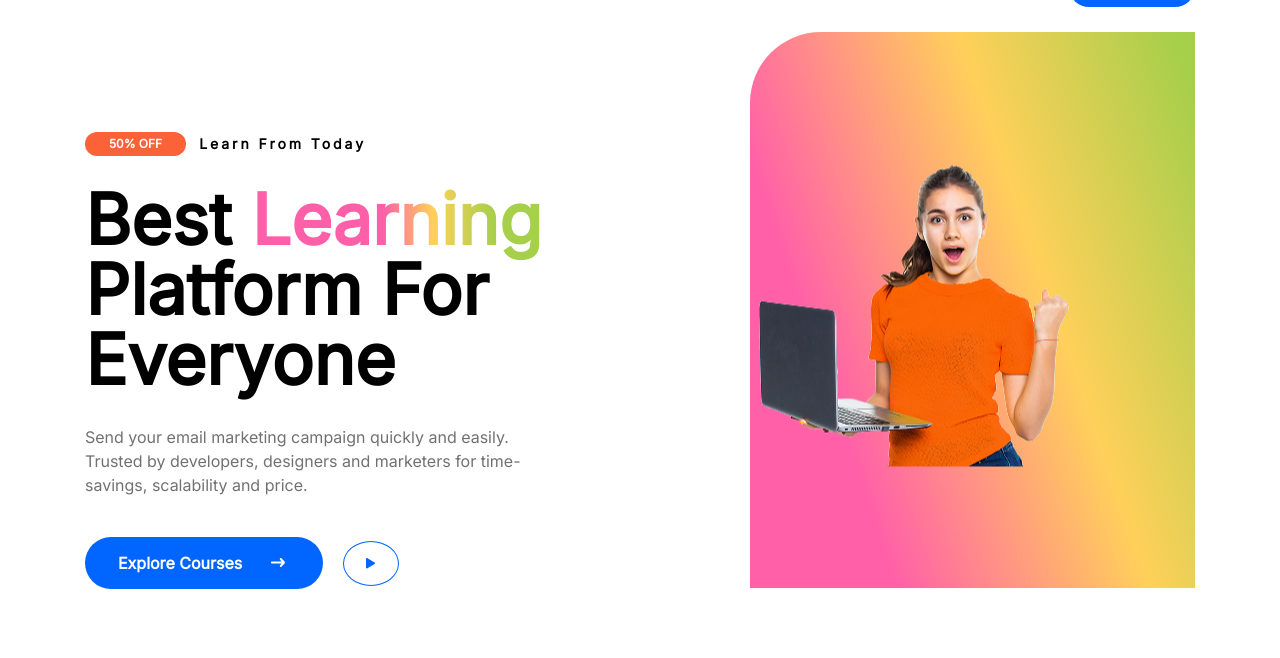
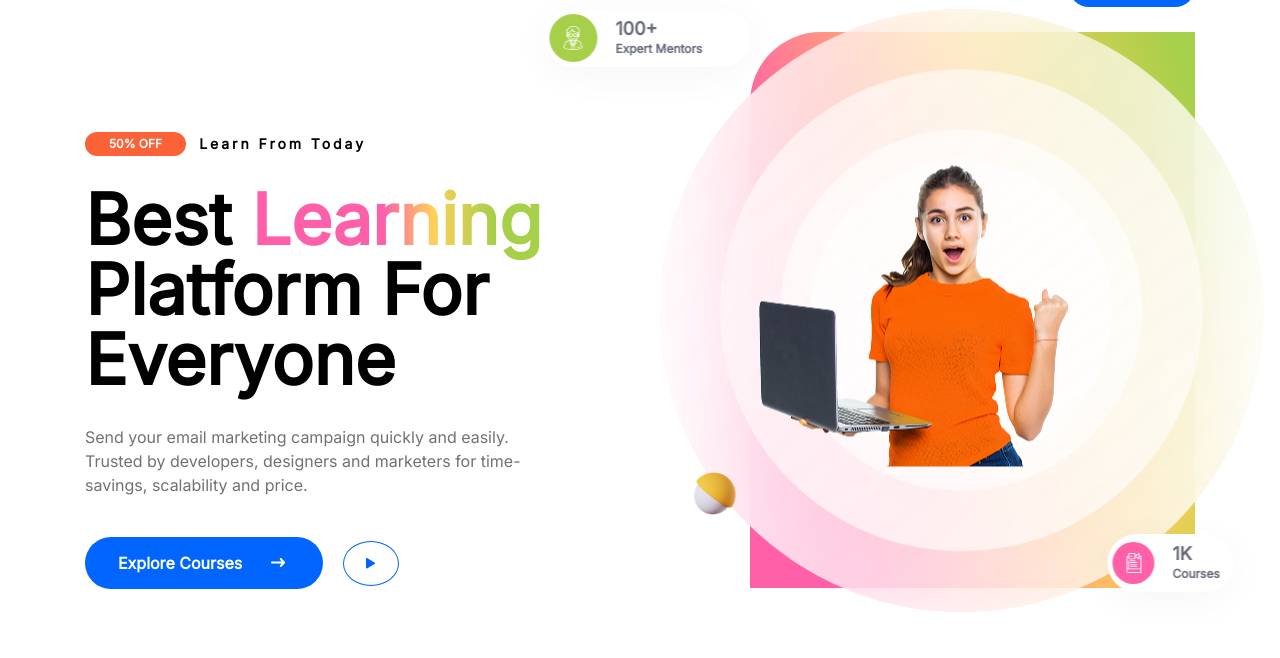
Before and after one commit to HiIamHiep/eduka, a website: page index.html in a window 1280 px wide. Shown: the part 58-716 px from the top of the page. Drawn offline with Linux system fonts and the light colour scheme; no server answers.

Commit message:
Hoàn thiện phần hero

```diff
--- a/index.html
+++ b/index.html
@@ -73,10 +73,50 @@
             <div class="col-5">
               <div class="hero__media">
                 <div class="hero__decor">
-                  <span class="hero__decor-circle hero__decor-circle--1"></span>
-                  <span class="hero__decor-circle hero__decor-circle--2"></span>
-                  <span class="hero__decor-circle hero__decor-circle--3"></span>
-                  <span class="hero__decor-circle hero__decor-circle--4"></span>
+                  <span class="hero__decor-circle hero__decor-circle--1">
+                    <img
+                      src="./assets/img/ball-yellow.png"
+                      alt=""
+                      class="hero__decor-ball"
+                    />
+                    <div class="stat-badge stat-badge--mentor">
+                      <div class="stat-badge__icon stat-badge__icon--green">
+                        <img src="./assets/icons/mentor.svg" alt="" />
+                      </div>
+
+                      <div class="stat-badge__content">
+                        <strong class="stat-badge__value">100+</strong>
+                        <span class="stat-badge__label">Expert Mentors</span>
+                      </div>
+                    </div>
+
+                    <div
+                      class="stat-badge stat-badge--course stat-badge--small"
+                    >
+                      <div
+                        class="stat-badge__icon stat-badge__icon--small stat-badge__icon--pink"
+                      >
+                        <img src="./assets/icons/course.svg" alt="" />
+                      </div>
+
+                      <div class="stat-badge__content">
+                        <strong class="stat-badge__value">1K</strong>
+                        <span class="stat-badge__label">Courses</span>
+                      </div>
+                    </div>
+                  </span>
+                  <span
+                    class="hero__decor-circle hero__decor-circle--2"
+                    style="--decor-circle-width: 80%"
+                  ></span>
+                  <span
+                    class="hero__decor-circle hero__decor-circle--3"
+                    style="--decor-circle-width: 60%"
+                  ></span>
+                  <span
+                    class="hero__decor-circle hero__decor-circle--4"
+                    style="--decor-circle-width: 50%"
+                  ></span>
                 </div>
                 <img
                   src="./assets/img/smiling-cute-teen-girl-using-laptop-white-wall.png"
--- a/scss/components/_hero.scss
+++ b/scss/components/_hero.scss
@@ -1,4 +1,6 @@
 .hero {
+  --decor-circle-width: 100%;
+
   &__content {
   }
 
@@ -30,6 +32,9 @@
 
   &__heading {
     margin-top: 29px;
+
+    max-width: 489px;
+
     color: #010101;
     font-size: 7rem;
     font-weight: 700;
@@ -79,7 +84,6 @@
     position: relative;
     width: 100%;
     padding-top: 125%;
-    overflow: hidden;
 
     &::before {
       content: "";
@@ -102,8 +106,59 @@
 
   &__decor {
     position: absolute;
-    top: 0;
+    bottom: 50%;
     left: 0;
+
+    transform: translate(-15%, 50%);
+
+    width: 604px;
+    height: 603px;
+
+    &-circle {
+      position: absolute;
+      top: 50%;
+      left: 50%;
+      transform: translate(-50%, -50%);
+
+      display: inline-block;
+
+      border-radius: 50%;
+      background: linear-gradient(
+        142deg,
+        rgba(255, 255, 255, 0.58) 1.8%,
+        rgba(255, 255, 255, 0.66) 99.75%
+      );
+      backdrop-filter: blur(65.02783203125px);
+
+      &--1 {
+        width: var(--decor-circle-width, 100%);
+        height: var(--decor-circle-width, 100%);
+      }
+
+      &--2 {
+        width: var(--decor-circle-width, 100%);
+        height: var(--decor-circle-width, 100%);
+      }
+
+      &--3 {
+        width: var(--decor-circle-width, 100%);
+        height: var(--decor-circle-width, 100%);
+      }
+
+      &--4 {
+        width: var(--decor-circle-width, 100%);
+        height: var(--decor-circle-width, 100%);
+      }
+    }
+
+    &-ball {
+      position: absolute;
+      left: 15px;
+      bottom: 80px;
+
+      width: 85px;
+      height: 89px;
+    }
   }
 
   &__image {
--- a/scss/components/_index.scss
+++ b/scss/components/_index.scss
@@ -9,3 +9,4 @@
 @use "./blog";
 @use "./events";
 @use "./category";
+@use "./stat-badge";
--- /dev/null
+++ b/scss/components/_stat-badge.scss
@@ -0,0 +1,79 @@
+.stat {
+  &-badge {
+    position: absolute;
+
+    display: flex;
+    align-items: center;
+    gap: 18px;
+
+    padding: 5px;
+
+    width: 206px;
+    height: 58px;
+
+    border-radius: 29px;
+    background: #fff;
+    box-shadow: 0 8px 40px 0 rgba(0, 0, 0, 0.04);
+
+    z-index: 1;
+
+    &--small {
+      width: 126px;
+    }
+
+    &__icon {
+      display: flex;
+      align-items: center;
+      justify-content: center;
+
+      width: 48px;
+      height: 48px;
+
+      border-radius: 50%;
+
+      &--green {
+        background: #a6cf4a;
+      }
+
+      &--pink {
+        background: #ff60a8;
+      }
+
+      &--small {
+        width: 42px;
+        height: 42px;
+      }
+    }
+
+    &__content {
+      display: flex;
+      flex-direction: column;
+      gap: 5px;
+    }
+
+    &__value,
+    &__label {
+      color: #676b7c;
+    }
+
+    &__value {
+      font-size: 1.8rem;
+      font-weight: 700;
+    }
+
+    &__label {
+      font-size: 1.2rem;
+      font-weight: 600;
+    }
+
+    &--mentor {
+      top: 0;
+      left: -115px;
+    }
+
+    &--course {
+      bottom: 20px;
+      right: 30px;
+    }
+  }
+}
```
Also changed, not shown: assets/css/main.css, assets/icons/course.svg (added), assets/icons/mentor.svg (added), assets/img/ball-yellow.png (added), 1 other file.
